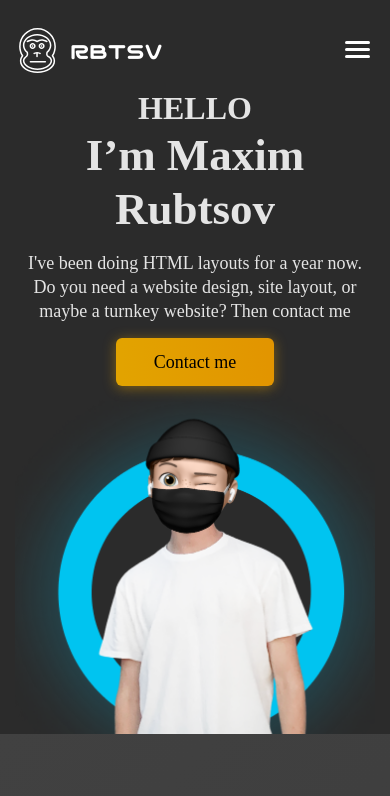
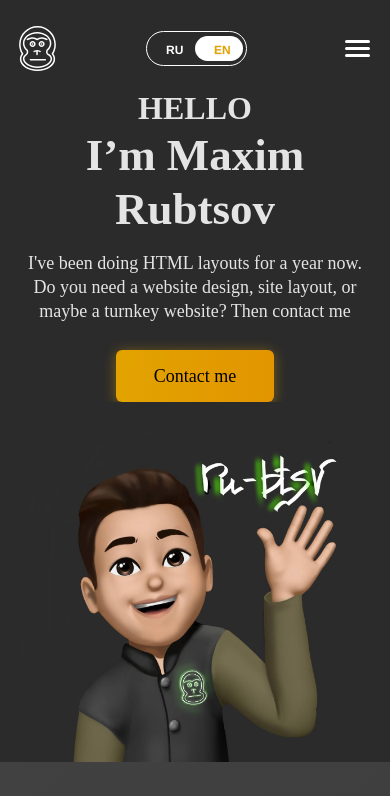
Before and after one commit to CodeLearningSlayer/portfolio, a website with bundled scripts: page src/index.html in a window 390 px wide. Shown: the top 796 px of the page. Built offline with nearby package versions, Linux system fonts and the light colour scheme; files whose address does not match are found by name.

Commit message:
Added multiple language

```diff
--- a/gulp/version.json
+++ b/gulp/version.json
@@ -1,3 +1,3 @@
 {
-    "main": "20220721173434"
+    "main": "20220903145128"
 }
--- a/src/index.html
+++ b/src/index.html
@@ -19,6 +19,12 @@
               <div class="logo__img-box"></div>
               <span class="logo__text">RBTSV</span>
             </a>
+            <div class="switch">
+              <input id="language-toggle" class="check-toggle check-toggle-round-flat" type="checkbox">
+              <label for="language-toggle"></label>
+              <span class="on">RU</span>
+              <span class="off">EN</span>
+            </div>
             <nav class="navbar">
               <ul class="header__nav">
                 <li class="header__nav-item">
@@ -58,7 +64,7 @@
                     <a class="content__contact-btn" href="#contact">Contact me</a>
                   </div>
                   <div class="content__img-box">
-                    <img class="content__img" src="@img/Me.png" alt="" />
+                    <img class="content__img" src="@img/header-me.jpg" alt="" />
                   </div>
                 </div>
               </div>
@@ -255,7 +261,7 @@
             </ul>
           </div>
             <div class="footer__item footer__contact">
-              <p class="footer__item-name">Contact</p>
+              <p class="footer__item-name footer__communication">Contact</p>
               <p class="footer__mail">
                 Email:
                 <span>
@@ -265,11 +271,8 @@
                 </span
                 >
               </p>
-              <p class="footer__inst">
+              <p class="footer__inst ">
                 Inst: <a target="_blank" href="https://www.instagram.com/thu99ernaut/">thu99ernaut</a>
-              </p>
-              <p class="footer__phone">Calls:
-                <a href="tel:+79961907665" class="footer__phone-link">+7(996)190-76-65</a>
               </p>
             </div>
             <div class="footer__item footer__logo">
--- a/src/js/app.js
+++ b/src/js/app.js
@@ -1,16 +1,19 @@
 import * as flsFunctions from "./modules/functions.js";
 import Swiper, {Navigation} from "swiper";
+import {langObj} from "./modules/languages.js";
+import {changeLang} from "./modules/changeLang.js";
 
 let swiper;
+
 
 function enableSwiper(){
     swiper = new Swiper('.swiper', {
         modules:[Navigation],
         watchSlidesProgress:true,
         centeredSlides: true,
-        loop: true,
-        loopedSlides: 4,
-        slidesPerGroup:1,
+        // loop: true,
+        // loopedSlides: 4,
+        // slidesPerGroup:1,
         navigation: {
             nextEl: '.swiper-button-next',
             prevEl: '.swiper-button-prev',
@@ -25,7 +28,7 @@ function enableSwiper(){
                 slidesPerView: 1,
             },
         }
-    })
+    });
 }
 
 const breakpoint = window.matchMedia('(max-width: 576px)');
@@ -36,7 +39,7 @@ const breakpointChecker = function() {
     else if (breakpoint.matches==false){
         return enableSwiper();
     }
-}
+};
 breakpoint.addListener(breakpointChecker);
 breakpointChecker();
 
@@ -53,7 +56,7 @@ const observer = new IntersectionObserver((entries)=>{
 
     })
 },{
-    threshold:0.6,
+    threshold:0.2,
 });
 
 function Scroll(event, name){
@@ -78,7 +81,7 @@ burgerBtn.addEventListener("click", function(){
 window.addEventListener("scroll", function(){
     let header = document.querySelector(".header__top");
     header.classList.toggle("header__top--sticky", window.scrollY > 0);
-})
+});
 
 let upBtn = document.querySelector(".footer__up");
 let contactBtn = document.querySelector(".content__contact-btn");
@@ -93,4 +96,10 @@ document.querySelectorAll(".section").forEach((section)=>observer.observe(sectio
 document.querySelector('.header__nav').addEventListener('click', (event)=> Scroll(event, 'header__nav-link'));
 document.querySelector('.footer__nav').addEventListener('click', (event)=> Scroll(event, 'footer__nav-link'));
 
-flsFunctions.testWebP();
+
+//Lang change
+
+changeLang();
+
+
+// flsFunctions.testWebP();
--- /dev/null
+++ b/src/js/modules/changeLang.js
@@ -0,0 +1,83 @@
+import {langObj} from "./languages.js";
+
+
+export function changeLang(){
+    const nav = document.querySelectorAll(".header__nav-link");
+    const content = Array.from(document.querySelector(".content__left-box").children);
+    const skillsTitle = document.querySelector(".skills__title");
+    const skillsSub = document.querySelector(".skills__subtitle");
+    const skills = [skillsTitle, skillsSub];
+    const about = Array.from(document.querySelector(".about__main.main").children);
+    const portfolioTitle = document.querySelectorAll(".portfolio__title");
+    let portfolio = [];
+    document.querySelectorAll('.swiper-slide:not(.swiper-slide-duplicate) .slide__description').forEach(item => {
+        portfolio = portfolio.concat(Array.from(item.children));
+    });
+    const contact = document.querySelectorAll(".contact__title");
+    const footer = Array.from(document.querySelectorAll(".footer__nav-link")).concat(Array.from(document.querySelectorAll('.footer__communication')));
+
+    const elems = [nav, content, skills, about, portfolioTitle, portfolio, contact, footer];
+
+    function getInfo(lang){
+        let part;
+        let keyCounter = 0;
+        let htmlElement;
+        try{
+            for (htmlElement of elems){
+                htmlElement.forEach((elem, i) => {
+                    part = Object.keys(langObj)[keyCounter];
+                    changeText(langObj[part][lang][i], elem);
+                });
+                keyCounter++;
+
+            }
+        }
+        catch(e){
+
+        }
+
+    }
+
+    let switchBtn = document.querySelector("#language-toggle");
+    let currentLang;
+
+    function setSwitch(){
+        if (localStorage.getItem('lang') === 'undefined'){
+            localStorage.setItem('lang', 'ru');
+            currentLang = 'ru';
+        }
+        if(localStorage.getItem('lang') === 'ru'){
+            switchBtn.checked = false;
+            currentLang = 'ru';
+        }
+        else{
+            switchBtn.checked = true;
+            currentLang = 'en';
+
+        }
+        getInfo(currentLang);
+    }
+
+    setSwitch();
+    const toggleLanguage = (currLang) => {
+        localStorage.setItem("lang", currLang);
+        currentLang = currLang;
+    };
+    switchBtn.addEventListener('change', (e)=>{
+        if(e.target.checked){
+            toggleLanguage("en");
+            currentLang = "en";
+        }
+        else{
+            toggleLanguage("ru");
+            currentLang = "ru";
+        }
+        getInfo(currentLang);
+    });
+
+
+    function changeText(elemFromObj, elemOfHtml){
+        elemOfHtml.textContent = elemFromObj;
+    }
+
+}
--- a/src/js/modules/functions.js
+++ b/src/js/modules/functions.js
@@ -14,4 +14,4 @@ export function testWebP(callback) {
     }else{
     document.querySelector('body').classList.add('no-webp');
     }
-    });
+});
--- /dev/null
+++ b/src/js/modules/languages.js
@@ -0,0 +1,67 @@
+export const langObj = {
+        header: {
+            'ru': ["Главная", "Обо мне", "Портфолио", "Контакты"],
+            'en': ["Home", "About me", "Portfolio", "Contacts"]
+        },
+        headerContent: {
+            'ru' : ['Привет', "Я Рубцов Максим", "Я занимаюсь вёрсткой около года. Вам нужен дизайн сайта, вёрстка, или может быть сайт под ключ? Тогда свяжитесь со мной", 'Связаться со мной'],
+            'en' : ['Hello', "I’m Maxim Rubtsov", "I've been doing HTML layouts for a year now. Do you need a website design, site layout, or maybe a turnkey website? Then contact me", "Contact me"]
+        },
+        skills: {
+            'ru' : ['Мои навыки', "Имею опыт в"],
+            'en' : ['My skills', "I've practiced in"]
+        },
+        aboutMe: {
+            'ru': ['Обо мне', "Всем привет! Как вы уже знаете меня зовут Максим. Я учусь на третьем курсе Ивановского \
+            Государственного Энергетического Университета по направлению программной инженерии. Почему я выбрал программирование? \
+            Это очевидно — во-первых, мне нравится это! Во-вторых в нашем динамичном мире программирование считается профессией будущего \
+            В-третьих эта профессия позволит обеспечить себя и свою семью и воплотить все мои мечты. В данный момент я работаю с версткой сайтов, дизайном \
+            и frontend-разработкой. Я хочу стать квалифицированным frontend-разработчиком и достичь высот в программировании. Почему же вы должны выбрать меня? \
+            Потому что я подхожу к каждому заказу с большой ответственностью, у меня системный подход к работе и я полностью понимаю важность каждого проекта для работодателя, \
+            заказчика и меня. Поверьте мне, вы получите максимальный результат в работе со мной. Если вас заинтересовало — свяжитесь со мной. Надеюсь на дальнейшее сотрудничество", "Рубцов Максим"],
+            'en': ['About me', "Hi everyone! So, you've already known that my name is Maxim. I'm a third-year student of Ivanovo State Power University. \
+            I'm studying software engineering. Why did I choose programming? it’s as clear as day - firstly, I like it! Secondly, in \
+            a dynamically developing modern world, programming is considered the profession of the future. Thirdly, this profession \
+            allows to provide me and my family, and finally, my dream‘ll come true: life without limitations. Nowadays I‘m working with \
+             website layouts, design, and frontend development. I want to become a professional frontend developer and achieve heights in programming. \
+             Why should you choose me? I approach to any order with great responsibility, I have a systematic approach to my job, and I fully understand the importance of each \
+             project for the employer, the costumer and for me. Believe me, you’ll get the highest results of your projects working with me. If you \
+             are interested in me, I’ll leave my contacts below. Hoping for our future cooperation,", "Rubtsov Maxim"]
+        },
+        portfolioTitle:{
+            'ru': ['Портфолио'],
+            'en': ['Portfolio']
+        },
+        portfolio: {
+            'ru': ['Продвижение бизнеса', 'Сайт компании продукта вашей компании, помогает продвигать и привлекать инвесторов. Нажмите на картинку, чтобы перейти на сайт. \
+                P.S. Браузер может предупредить вас, что этот сайт опасен. Не переживайте. Это случается, потому что сайт на бесплатном хостинге. Извините, но пока что я не могу позволить\
+                 нормальный хостинг. Если вам не хочется кликать на картинку, вы можете кликнуть на ссылку ниже', 'Ссылка',
+                "Тестовое задание", "Тестовое задание от веб-студии Paradigma. Может выглядеть просто, однако тут множество элементов из которых я почерпнул пользы \
+                P.S. Браузер может предупредить вас, что этот сайт опасен. Не переживайте. Это случается, потому что сайт на бесплатном хостинге. Извините, но пока что я не могу позволить\
+                нормальный хостинг. Если вам не хочется кликать на картинку, вы можете кликнуть на ссылку ниже", "Ссылка",
+                "Сайт отелей", "Сайт отелей. Все об отелях, цены, комнаты, строения и контакты P.S. Браузер может предупредить вас, что этот сайт опасен. Не переживайте. Это случается, потому что сайт на бесплатном хостинге. Извините, но пока что я не могу позволить\
+                нормальный хостинг. Если вам не хочется кликать на картинку, вы можете кликнуть на ссылку ниже", "Ссылка",
+                "Интернет-магазин мебели", "Онлайн-магазин мебели. Был сделан на курсе по html. Отсюда я извлек гору опыта и фич", "Ссылка"
+            ],
+            'en': ["Promotion site", "Site of your company product, helps to promote it and attract investors. Click on the image to visit site. \
+                P.S. Browser may warn you that this site is dangerous. Don't worry. It happens because site is on free hosting. Sorry, I can't afford hosting yet \
+                If you don't want to click on image, click on the link below.", "Link",
+                "Test task", "Test task from paradigma.website. It may look as easy web page but i've learned a lot from this experience. \
+                P.S. Browser may warn you that this site is dangerous. Don't worry. It happens because site is on free hosting. Sorry, I can't afford hosting yet \
+                If you don't want to click on image, click on the link below.", "Link",
+                "Hotels site", "Landing for hotel. Everything about it, prices, rooms, facilities and contacts. \
+                P.S. Browser may warn you that this site is dangerous. Don't worry. It happens because site is on free hosting. Sorry, I can't afford hosting yet \
+                If you don't want to click on image, click on the link below.", "Link",
+                "Glee shop", "Online shop of furniture. I made it on course of html layout. I've learned a lot of features \
+                such as hidden checkbox's, range-sliders, shop filter and etc.", "Link"
+            ]
+        },
+        contact: {
+            'ru': ["Вы можете найти меня здесь"],
+            'en': ["You can find me here"]
+        },
+        footer:{
+            'ru': ["Главная", "Обо мне", "Портфолио", "Контакты", "Контакты", "Почта", "Инста", "Телефон"],
+            'en': ["Home", "About me", "Portfolio", "Contact", "Contact", "Email", "Inst", "Calls"]
+        }
+    };
--- a/src/scss/_media.scss
+++ b/src/scss/_media.scss
@@ -9,6 +9,14 @@
         padding: 0 37px 63px;
         &__text{
             font-size: 18px;
+        }
+    }
+
+    .header{
+        &__nav-item{
+            &+.header__nav-item{
+                margin-left: 105px;
+            }
         }
     }
 }
@@ -65,6 +73,48 @@
             margin-left: 0;
             margin-top: 30px;
         }
+    }
+}
+
+@media(max-width:895px){
+    .header{
+        &__nav{
+            z-index: 6;
+            background-color: #282828f6;
+            width: 100%;
+            transition: all .5s ease-in-out;
+            right: 0;
+            box-shadow: 5px 0px 10px 5px rgb(39, 37, 37);
+            top:0;
+            padding-right: 50px;
+            position: absolute;
+            flex-direction: column;
+            height: 100vh;
+            justify-content: start;
+            max-width: 300px;
+            transform: translateX(200%);
+        }
+        &__nav--active{
+            transform: translateX(0);
+        }
+        &__nav-item{
+            margin-right: 1.5em;
+            &+.header__nav-item{
+                margin-left: 0;
+                margin-top: 25px;
+            }
+        }
+        &__nav-link{
+            font-size: 40px;
+            line-height: 54px;
+        }
+        &__burger{
+            display: block;
+            z-index: 10;
+        }
+    }
+    ul.header__nav{
+        padding-top: 100px;
     }
 }
 
@@ -127,45 +177,7 @@
             margin: 0 auto;
         }
     }
-    .header{
-        &__nav{
-            z-index: 6;
-            background-color: #282828f6;
-            width: 100%;
-            transition: all .5s ease-in-out;
-            right: 0;
-            box-shadow: 5px 0px 10px 5px rgb(39, 37, 37);
-            top:0;
-            padding-right: 50px;
-            position: absolute;
-            flex-direction: column;
-            height: 100vh;
-            justify-content: start;
-            max-width: 300px;
-            transform: translateX(200%);
-        }
-        &__nav--active{
-            transform: translateX(0);
-        }
-        &__nav-item{
-            margin-right: 1.5em;
-            &+.header__nav-item{
-                margin-left: 0;
-                margin-top: 25px;
-            }
-        }
-        &__nav-link{
-            font-size: 40px;
-            line-height: 54px;
-        }
-        &__burger{
-            display: block;
-            z-index: 10;
-        }
-    }
-    ul.header__nav{
-        padding-top: 100px;
-    }
+
     .portfolio{
         padding: 85px 0 65px;
     }
@@ -298,4 +310,20 @@
             font-size: 40px;
         }
     }
+
+    .logo{
+        &__text{
+            display: none;
+        }
+    }
+
+    .switch{
+        margin: 0 15%;
+    }
+
+    .portfolio{
+        &__title{
+            font-size: 41px;
+        }
+    }
 }
--- a/src/scss/style.scss
+++ b/src/scss/style.scss
@@ -98,6 +98,104 @@
     }
 }
 
+.switch {
+    position: relative;
+    display: inline-block;
+    margin: 0 5px;
+  }
+
+  .switch > span {
+    position: absolute;
+    top: 7px;
+    pointer-events: none;
+    font-family: 'Helvetica', Arial, sans-serif;
+    font-weight: bold;
+    font-size: 12px;
+    text-transform: uppercase;
+    text-shadow: 0 1px 0 rgba(0, 0, 0, .06);
+    width: 55%;
+    text-align: center;
+  }
+
+  input.check-toggle-round-flat:checked ~ .off {
+    color: #E2A300;
+  }
+
+  input.check-toggle-round-flat:checked ~ .on {
+    color: #fff;
+  }
+
+  .switch > span.on {
+    left: 0px;
+    padding-left: 2px;
+    color: #E2A300;
+  }
+
+  .switch > span.off {
+    right: -5px;
+    padding-right: 4px;
+    color: #fff;
+  }
+
+  .check-toggle {
+    position: absolute;
+    margin-left: -9999px;
+    visibility: hidden;
+  }
+  .check-toggle + label {
+    display: block;
+    position: relative;
+    cursor: pointer;
+    outline: none;
+    user-select: none;
+  }
+
+  input.check-toggle-round-flat + label {
+    border: 1px solid white;
+    padding: 2px;
+    width: 101px;
+    height: 35px;
+    background-color: rgb(43, 43, 43);
+    border-radius: 60px;
+  }
+  input.check-toggle-round-flat + label:before, input.check-toggle-round-flat + label:after {
+    display: block;
+    position: absolute;
+    content: "";
+  }
+
+  input.check-toggle-round-flat + label:before {
+    top: 2px;
+    left: 2px;
+    bottom: 2px;
+    right: 2px;
+    background-color: rgb(43, 43, 43);
+    border-radius: 60px;
+  }
+  input.check-toggle-round-flat + label:after {
+    top: 4px;
+    left: 4px;
+    bottom: 4px;
+    width: 48px;
+    background-color: #fff;
+    -webkit-border-radius: 52px;
+    -moz-border-radius: 52px;
+    -ms-border-radius: 52px;
+    -o-border-radius: 52px;
+    border-radius: 52px;
+    -webkit-transition: margin 0.2s;
+    -moz-transition: margin 0.2s;
+    -o-transition: margin 0.2s;
+    transition: margin 0.2s;
+  }
+
+  input.check-toggle-round-flat:checked + label {
+  }
+
+  input.check-toggle-round-flat:checked + label:after {
+    margin-left: 44px;
+  }
+
 .content{
     padding-top: 88px;
     &__inner{
@@ -128,6 +226,7 @@
         color:#000;
         padding: 14px 38px;
         border-radius: 6px;
+        display: inline-block;
         border:none;
         cursor: pointer;
         background: linear-gradient(87.32deg, #E2A300 4.47%, #E29500 95.53%);
```
Also changed, not shown: dist/css/style.css, dist/css/style.min.css, dist/img/Me.png (deleted), dist/img/header-me.jpg (added), dist/img/me/5395630323359924142_121.jpg (added), dist/index.html, dist/js/app.min.js, src/img/Me.png (deleted), src/img/header-me.jpg (added), src/img/me/5395630323359924142_121.jpg (added). Lines whose indentation alone changed are shown as unchanged.
